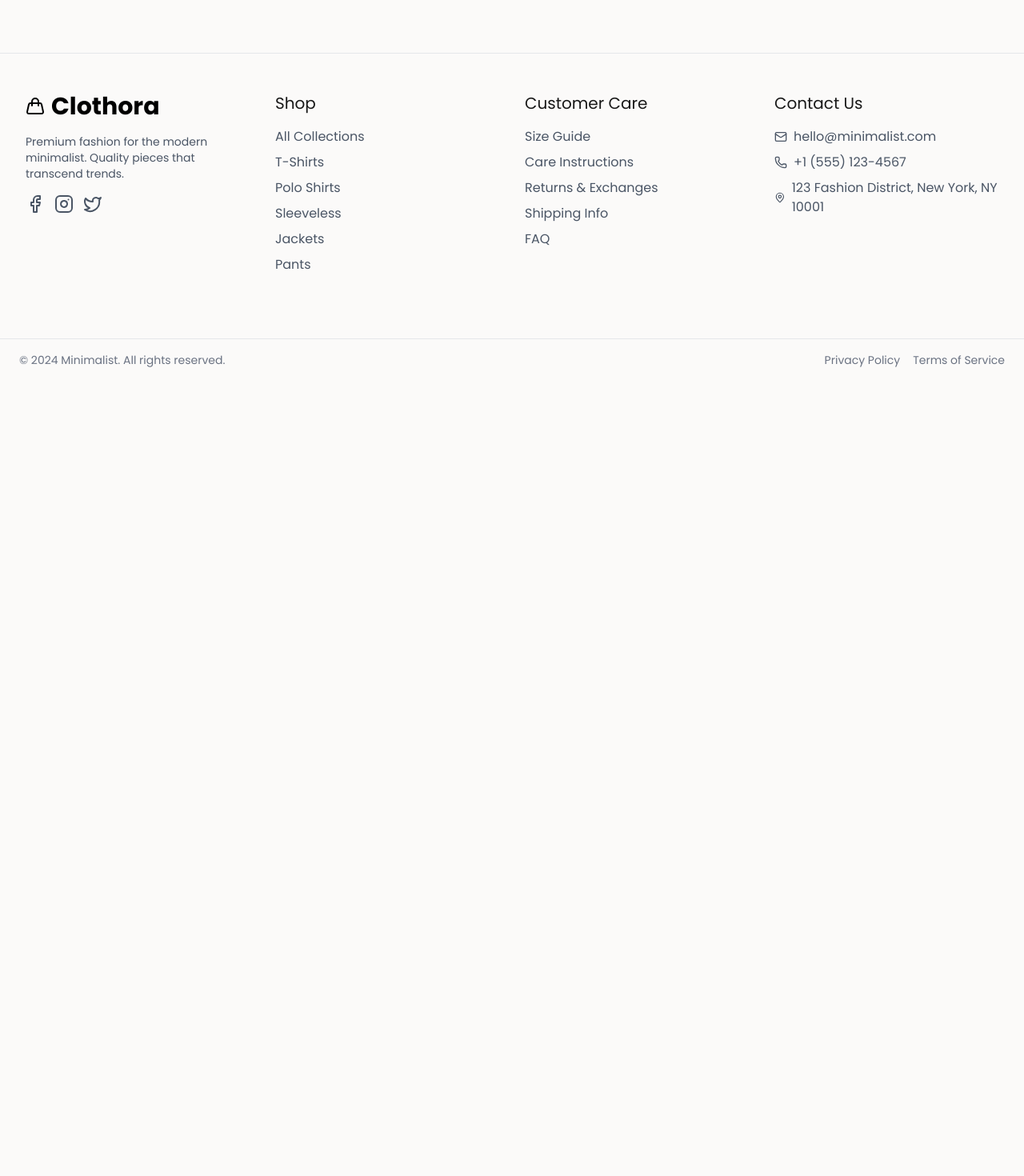
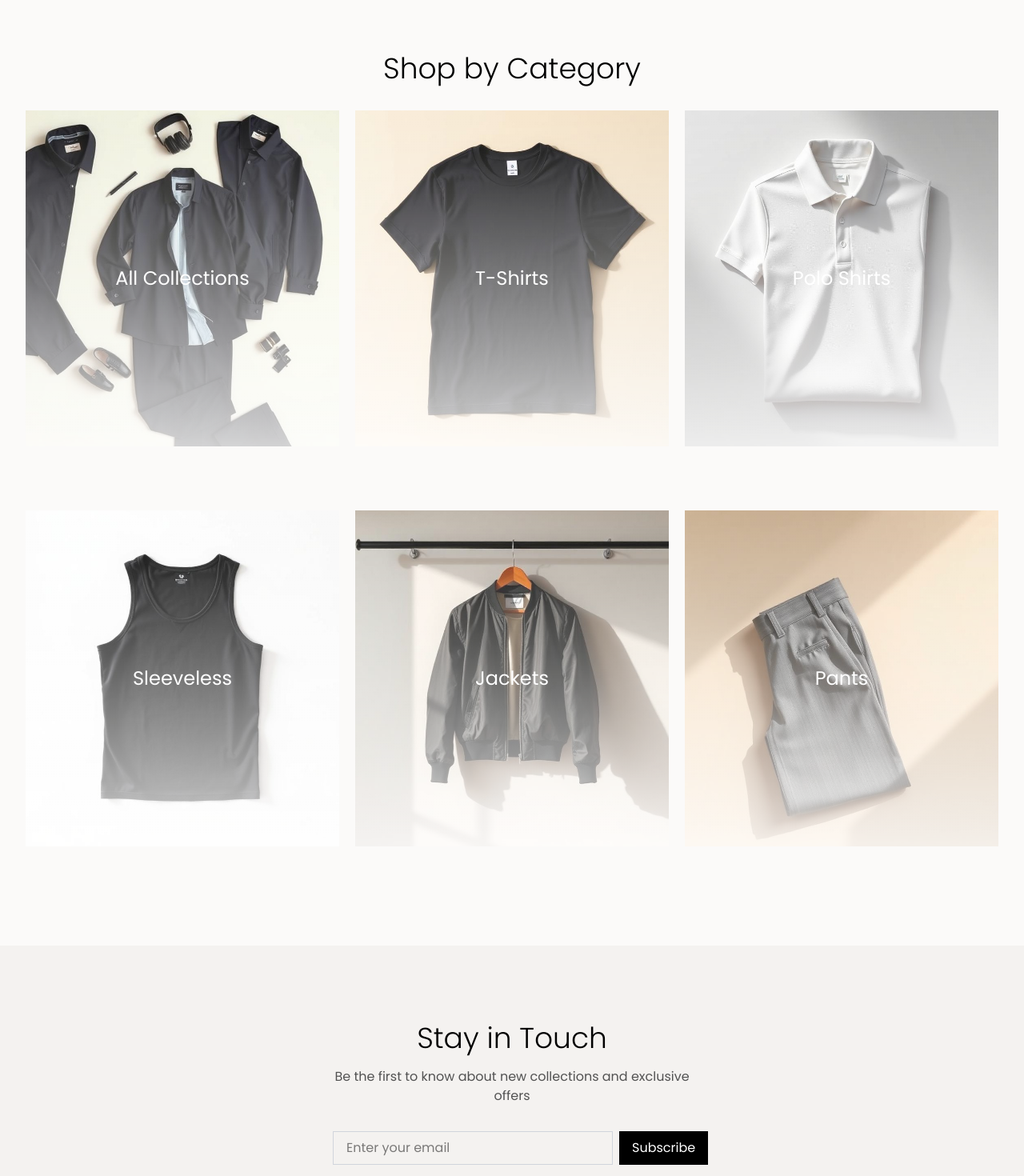
Before and after one commit to zidvsd/clothora, a Next.js app: page / in a window 1280 px wide. Shown: the part 2160-3630 px from the top of the page at 80% size. Before the commit the page ends 2636 px from the top, so only its background shows below. Built offline with nearby package versions, Linux system fonts and the light colour scheme.

Commit message:
added category, cta section

```diff
--- a/app/page.tsx
+++ b/app/page.tsx
@@ -1,12 +1,16 @@
 import Latest from "@/section/home/Latest";
 import Hero from "@/section/home/Hero";
 import Featured from "@/section/home/Featured";
+import Category from "@/section/home/Category";
+import Cta from "@/components/Cta";
 export default function Home() {
   return (
     <div>
       <Hero />
       <Latest />
       <Featured />
+      <Category />
+      <Cta />
     </div>
   );
 }
--- /dev/null
+++ b/components/CategoryCards.tsx
@@ -0,0 +1,52 @@
+"use client";
+import Image from "next/image";
+import { motion } from "motion/react";
+import { containerVariant } from "@/lib/animate/animate";
+import { navs } from "@/data/navs";
+import Link from "next/link";
+
+export default function CategoryCards() {
+  return (
+    <motion.div
+      variants={containerVariant}
+      initial="hidden"
+      whileInView="show"
+      viewport={{ once: true, amount: 0.2 }}
+      className="grid grid-cols-1 gap-4 md:grid-cols-2 md:gap-4 lg:grid-cols-3 lg:gap-5"
+    >
+      {navs.map((product, index) => (
+        <motion.div
+          key={product.label}
+          initial={{ opacity: 0, x: -20 }}
+          whileInView={{ opacity: 1, x: 0 }}
+          transition={{ duration: 0.5, delay: index * 0.2 }}
+          viewport={{ once: true, amount: 0.2 }}
+        >
+          <Link
+            href={product.href}
+            className="group text-neutral-600 h-[480px] flex flex-col"
+          >
+            {/* Image wrapper */}
+            <div className="relative h-[420px] w-full overflow-hidden">
+              {/* Image container (we scale this via group-hover) */}
+              <div className="absolute inset-0 overflow-hidden">
+                <Image
+                  fill
+                  src={product.img}
+                  alt={product.label}
+                  className="object-cover hover-utility transform-gpu group-hover:scale-110"
+                />
+              </div>
+              {/* Text container */}
+              <div className="absolute bottom-1/2 left-1/2  -translate-x-1/2 translate-y-1/2 z-10 text-center">
+                <h3 className="text-2xl text-white">{product.label}</h3>
+              </div>
+              {/* Gradient white overlay (always visible) */}
+              <div className="absolute inset-0 bg-gradient-to-t from-white/80 via-white/40 to-transparent pointer-events-none"></div>
+            </div>
+          </Link>
+        </motion.div>
+      ))}
+    </motion.div>
+  );
+}
--- /dev/null
+++ b/components/Cta.tsx
@@ -0,0 +1,29 @@
+"use client";
+import { motion } from "motion/react";
+import { fadeInUp } from "@/lib/animate/animate";
+import SubscribeButton from "./buttons/SubscribeButton";
+export default function Cta() {
+  return (
+    <div className="bg-neutral-background">
+      <motion.div
+        {...fadeInUp}
+        className="custom-container text-center py-24 space-y-4"
+      >
+        <h2 className="text-3xl lg:text-4xl font-light  ">Stay in Touch </h2>
+        <p className=" text-neutral-600 max-w-md w-full mx-auto ">
+          Be the first to know about new collections and exclusive offers{" "}
+        </p>
+        <div className="mt-8 flex justify-center ">
+          <form className="flex flex-col  sm:flex-row gap-2 w-full max-w-md">
+            <input
+              type="email"
+              placeholder="Enter your email"
+              className="flex-grow px-2 py-3 text-sm sm:px-4 sm:py-2 sm:text-base border border-gray-300 focus:outline-none focus:ring-2 focus:ring-black"
+            />
+            <SubscribeButton />
+          </form>
+        </div>
+      </motion.div>
+    </div>
+  );
+}
--- /dev/null
+++ b/components/buttons/SubscribeButton.tsx
@@ -0,0 +1,3 @@
+export default function SubscribeButton() {
+  return <button className="bg-black py-2 px-4 text-white">Subscribe</button>;
+}
--- a/data/navs.ts
+++ b/data/navs.ts
@@ -1,8 +1,32 @@
-export const  navs = [
-    { label: "All Collections", href: "/collections" },
-    { label: "T-Shirts", href: "/collections/t-shirts" },
-    { label: "Polo Shirts", href: "/collections/polo-shirts" },
-    { label: "Sleeveless", href: "/collections/sleeveless" },
-    { label: "Jackets", href: "/collections/jackets" },
-    { label: "Pants", href: "/collections/pants" },
-  ];
+export const navs = [
+  {
+    label: "All Collections",
+    href: "/collections",
+    img: "/img/all-collections-category-DLN009lx.jpg",
+  },
+  {
+    label: "T-Shirts",
+    href: "/collections/t-shirts",
+    img: "/img/tshirts-category-C58U9bG9.jpg",
+  },
+  {
+    label: "Polo Shirts",
+    href: "/collections/polo-shirts",
+    img: "/img/polo-category-DUZDeu6k.jpg",
+  },
+  {
+    label: "Sleeveless",
+    href: "/collections/sleeveless",
+    img: "/img/sleeveless-category-L6PrChe5.jpg",
+  },
+  {
+    label: "Jackets",
+    href: "/collections/jackets",
+    img: "/img/jackets-category-DY9B78PZ.jpg",
+  },
+  {
+    label: "Pants",
+    href: "/collections/pants",
+    img: "/img/pants-category-SIMr1pUo.jpg",
+  },
+];
--- a/lib/animate/animate.ts
+++ b/lib/animate/animate.ts
@@ -40,3 +40,10 @@ export const containerVariant = {
     staggerChildren: 0.2,
   },
 };
+
+export const fadeInUp = {
+  initial: { opacity: 0, y: 20 },
+  whileInView: { opacity: 1, y: 0 },
+  viewport: { once: true, amount: 0.2 },
+  transition: { duration: 1.2, ease: easeOut },
+};
--- /dev/null
+++ b/section/home/Category.tsx
@@ -0,0 +1,20 @@
+"use client";
+import { motion } from "motion/react";
+import CategoryCards from "@/components/CategoryCards";
+export default function Category() {
+  return (
+    <motion.div
+      initial="hidden"
+      whileInView="show"
+      viewport={{ once: true, amount: 0.2 }}
+      className="custom-container py-16 "
+    >
+      <h2 className="text-3xl lg:text-4xl font-light  text-center">
+        Shop by Category
+      </h2>
+      <div className="mt-8">
+        <CategoryCards />
+      </div>
+    </motion.div>
+  );
+}
```
